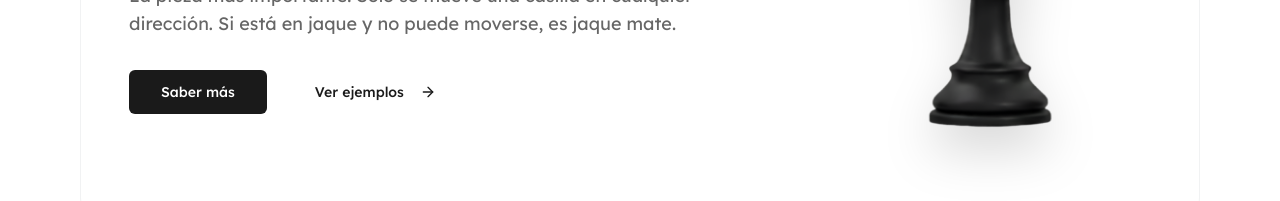
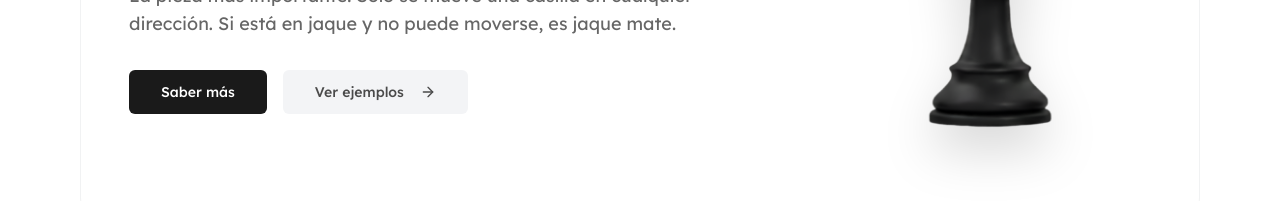
Before and after one commit to yisus17-stack/YiChess, a Next.js app: page /reglas in a window 1280 px wide. Shown: the part 419-620 px from the top of the page. Built offline with nearby package versions, Linux system fonts and the light colour scheme.

Commit message:
el boron de ver ejemplos ponlo colo gris es que no se ven los bordes

```diff
--- a/src/components/layout/header.tsx
+++ b/src/components/layout/header.tsx
@@ -26,7 +26,6 @@ const searchableContent: SearchableContent[] = [
   { title: 'Reglas', path: '/reglas', description: 'Aprende las reglas básicas del ajedrez, el movimiento de las piezas y conceptos fundamentales.', keywords: 'normas piezas movimiento' },
   { title: 'Estrategias', path: '/estrategias', description: 'Descubre estrategias, aperturas y tácticas para mejorar tu juego y ganar más partidas.', keywords: 'tácticas aperturas mates' },
   { title: 'Contacto', path: '/contacto', description: 'Envíanos tus sugerencias, preguntas o comentarios sobre YiChess.', keywords: 'email mensaje' },
-  // Estrategias individuales
   { title: 'Principios de Apertura', path: '/estrategias', description: 'Controla el centro y desarrolla tus piezas para una sólida ventaja inicial.', keywords: 'estrategia apertura desarrollo' },
   { title: 'Gambito de Dama', path: '/estrategias', description: 'Una apertura clásica y respetada que busca el control posicional.', keywords: 'estrategia apertura' },
   { title: 'Defensa Siciliana', path: '/estrategias', description: 'La respuesta más popular y agresiva contra 1.e4. Lucha por la iniciativa.', keywords: 'estrategia apertura defensa' },
--- a/src/components/rules-pieces-carousel.tsx
+++ b/src/components/rules-pieces-carousel.tsx
@@ -31,7 +31,7 @@ const PieceInfoCard = ({ name, description, value, imageUrl }: Piece) => (
           <p className="text-muted-foreground text-lg mb-8">{description}</p>
           <div className="flex gap-4 justify-center lg:justify-start">
             <Button size="lg">Saber más</Button>
-            <Button size="lg" variant="ghost">
+            <Button size="lg" variant="secondary">
               Ver ejemplos <ArrowRight className="ml-2 size-4" />
             </Button>
           </div>
```
